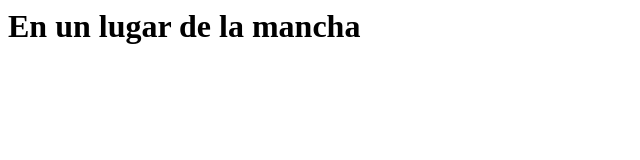
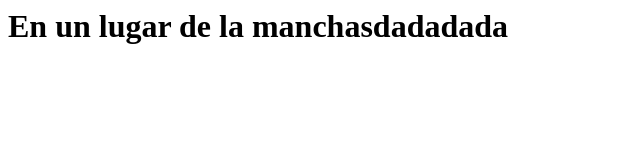
Before and after one commit to Arrovf/test, a plain HTML site: page index.html in a window 1280 px wide. Shown: the whole page, without its empty margins (0-640 px from the left). Drawn offline with Linux system fonts and the light colour scheme.

Commit message:
Comienzo de la rama d2

```diff
--- a/index.html
+++ b/index.html
@@ -3,6 +3,6 @@
 <title>Hola</title>
 </head>
 <body>
-<h1>En un lugar de la mancha</h1>
+<h1>En un lugar de la manchasdadadada</h1>
 </body>
 </html>
```
